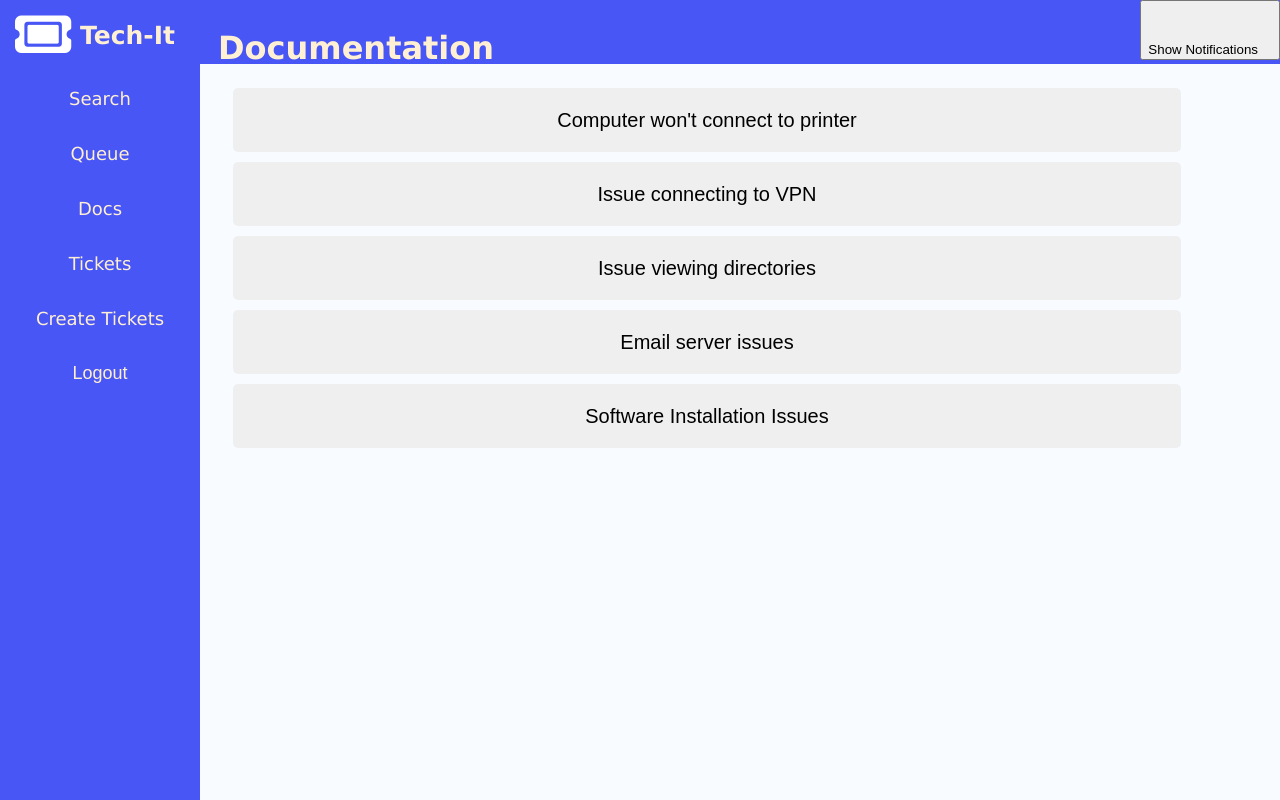
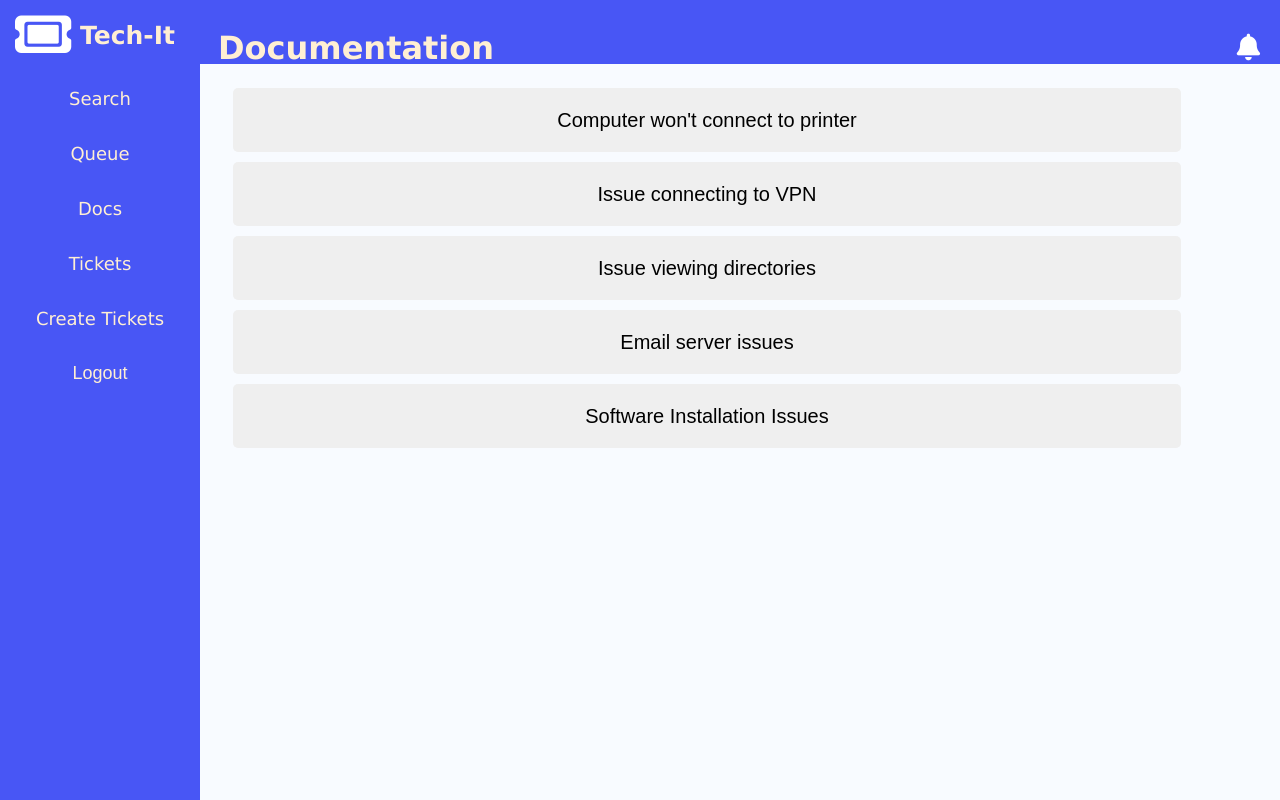
Before and after one commit to karis-plath/cosyCOSB, a PHP site: page /docs.php in a window 1280 px wide; the page is wider, and only the part inside the window is pictured. Run offline with PHP 8.4, Linux system fonts and the light colour scheme; a user stored in the database is signed in; data comes from the database, SQL or seed files in the repository; a stand-in replaces the project's code that opens the database connection; some libraries are stand-ins or nearby versions.

Commit message:
notif css

```diff
--- a/menu.php
+++ b/menu.php
@@ -2,18 +2,17 @@
     <link rel="stylesheet" href="style.css">
     <!-- link to icons -->
     <script src="https://kit.fontawesome.com/cb5760a305.js" crossorigin="anonymous"></script>
-        <!-- Include the notification.js file -->
-    <!-- <script src="notif.js"></script> -->
-    <!-- // Call updateNotificationsContainer when the page loads -->
-    <!-- <script> window.addEventListener("load", updateNotificationsContainer);</script> -->
-
 </head>
 
+<!-- top bar and notif button display -->
 <div class = "barUp">
-<button class = "notifButton" id="notifButton">Show Notifications</button>
+<button class = "notifButton" id="notifButton"><i class="fa-solid fa-bell fa-2xl" style="color: #ffffff;"></i></button>
 </div>
+
+<!-- notification functionality -->
 <script src="notif.js"></script>
 <script> window.addEventListener("load", updateNotificationsContainer);</script>
+
 <div class="sidenav">
 <h2><i class="fa-solid fa-ticket fa-2xl" style="color: #ffffff;"></i>  Tech-It</h2>
     <?php
@@ -21,7 +20,6 @@
         if($_SESSION['User_Type'] == 'admin' || $_SESSION['User_Type'] == 'tech'){
             echo '<a href="techSearch.php">Search</a>';
             echo '<a href="queue.php">Queue</a>';
-
         }
     ?>
 
@@ -31,8 +29,4 @@
     <form action="logout.php" method="post">
         <input type="submit" class="logoutBtn" name="logout" value="Logout"></input>
     </form>
-
-    <!-- <div  id="notificationsContainer"> -->
-    <!-- Notifications will be displayed here -->
-    <!-- </div> -->
 </div>
--- a/style.css
+++ b/style.css
@@ -86,7 +86,6 @@ html {
 /* menu  */
 
 .barUp {
-  z-index: 0;
 	background-color: #4856f5;
 	font-family: Arial, Helvetica, sans-serif;
 	width: 100%;
@@ -97,6 +96,9 @@ html {
 }
 
 .notifButton{
+  background-color: transparent;
+  border: transparent;
+  box-shadow: none;
   float: right;
   padding-top: 40px;
   padding-right: 20px;
@@ -131,7 +133,7 @@ html {
   display: block;
   padding: 10px;
   margin-bottom: 5px;
-  border: 1px solid #ccc;
+  /* border: 1px solid #ccc; */
   border-radius: 5px;
   text-decoration: none;
   color: #333;
```
